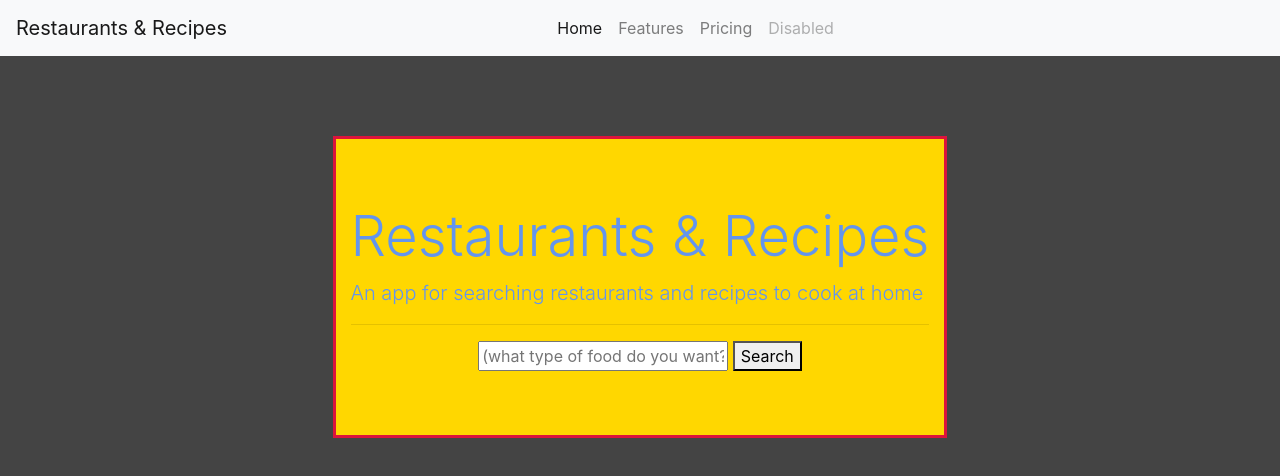
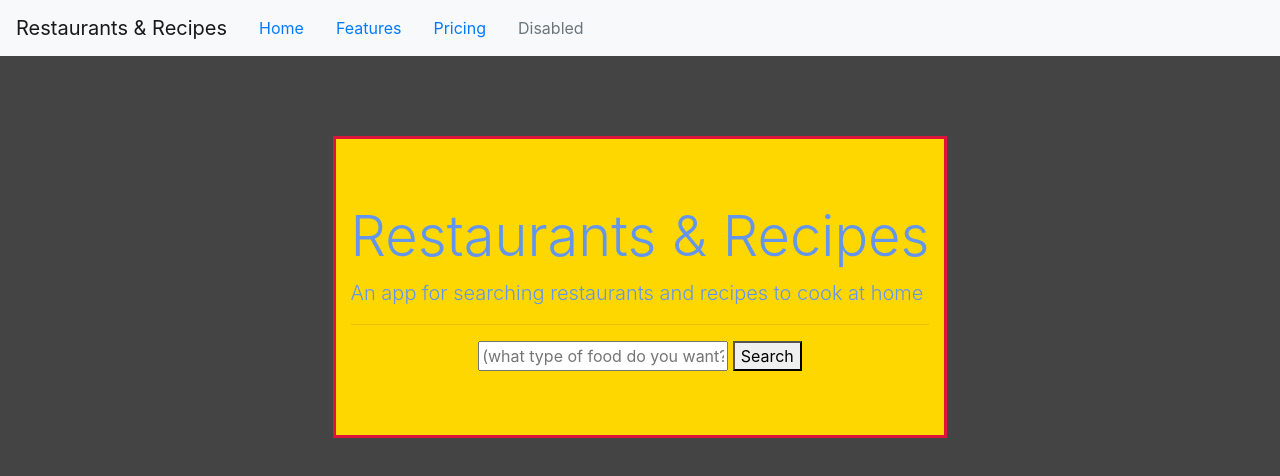
Before and after one commit to lbarnes86/Restaurants_and_Recipes, a plain HTML site: page index.html in a window 1280 px wide. Drawn offline with nearby package versions, Linux system fonts and the light colour scheme.

Commit message:
updated README. uncentered nav buttons

```diff
--- a/index.html
+++ b/index.html
@@ -31,12 +31,12 @@
           <span class="navbar-toggler-icon"></span>
         </button>
         <div class="collapse navbar-collapse" id="navbarNavAltMarkup">
-            <div class=" navbar-nav" style="margin-left: 30%; margin-right: 70%;">
-                <a class="nav-item nav-link active" href="#">Home <span class="sr-only">(current)</span></a>
-                <a class="nav-item nav-link" href="#">Features</a>
-                <a class="nav-item nav-link" href="#">Pricing</a>
-                <a class="nav-item nav-link disabled" href="#">Disabled</a>
-            </div>
+            <div class=" navbar-nav"></div>
+            <a class="nav-item nav-link active" href="#">Home <span class="sr-only">(current)</span></a>
+            <a class="nav-item nav-link" href="#">Features</a>
+            <a class="nav-item nav-link" href="#">Pricing</a>
+            <a class="nav-item nav-link disabled" href="#">Disabled</a>
+        </div>
         </div>
     </nav>
 
```
